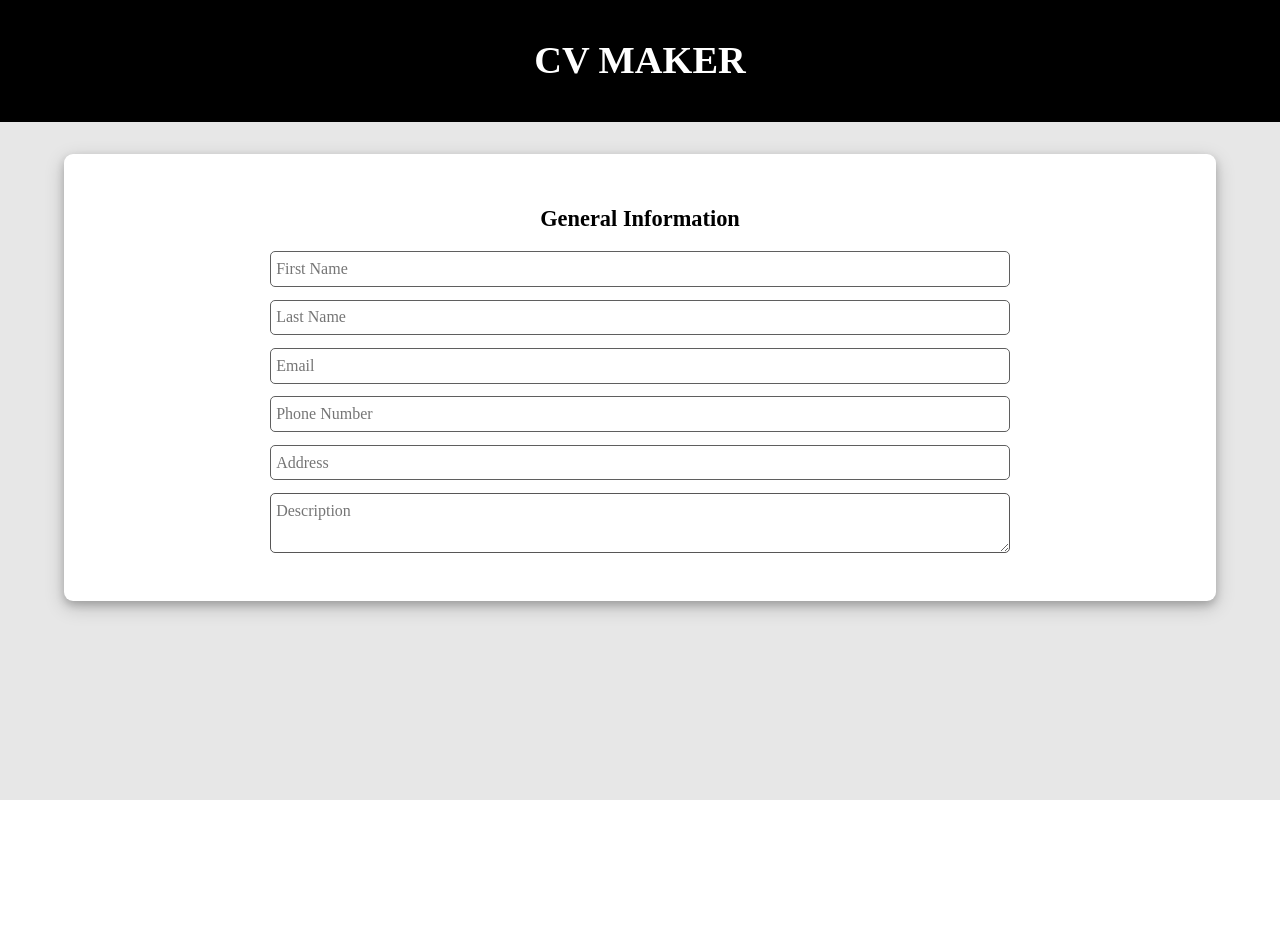
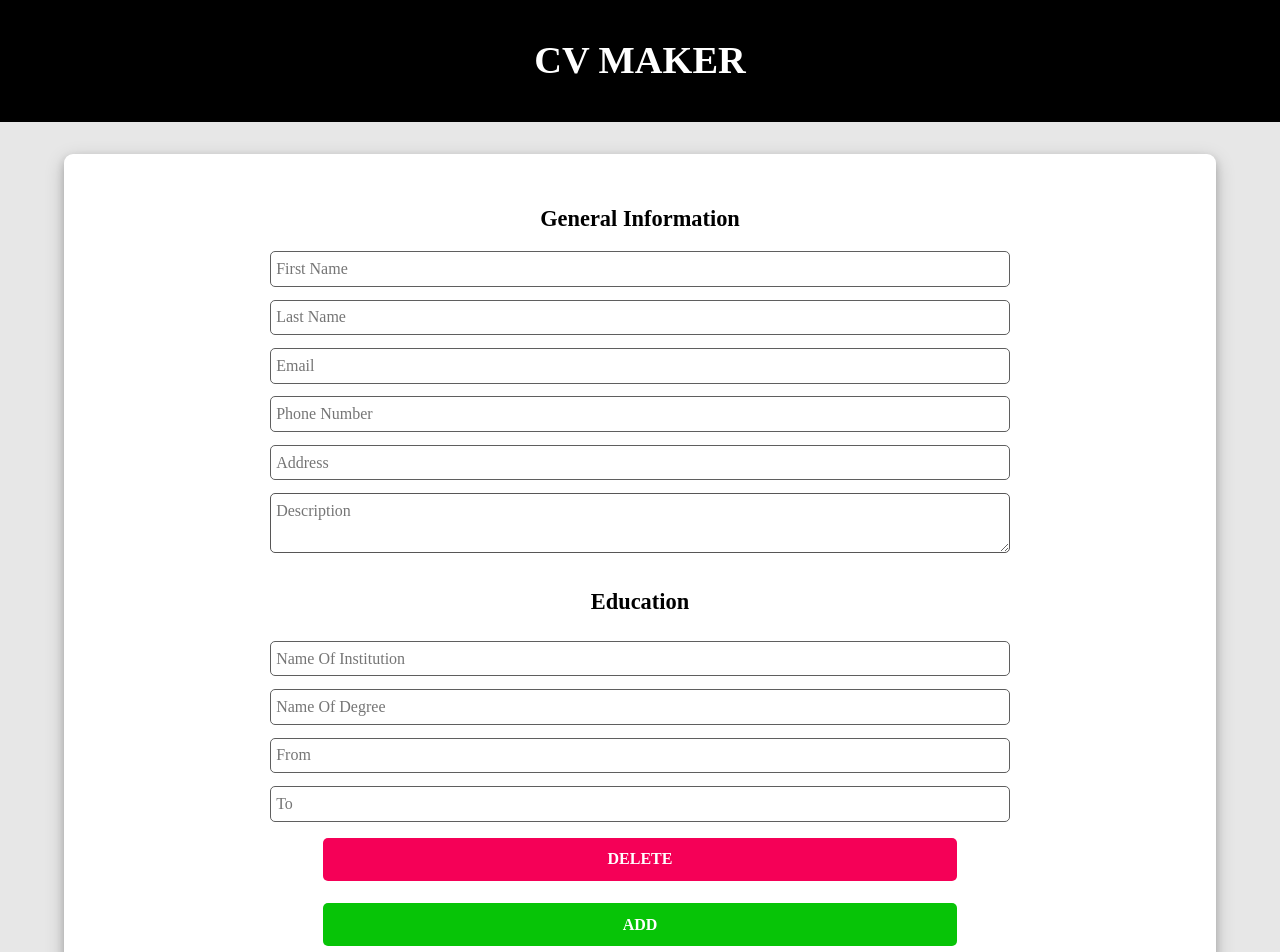
Before and after one commit to aelmi03/cv-app, a React (Create React App) app: page / in a window 1280 px wide. Shown: the top 952 px of the page. Before the commit the page ends 800 px from the top, so only its background shows below. Built offline with nearby package versions, Linux system fonts and the light colour scheme.

Commit message:
Added a EducationalInfo component which has EducationalForm components inside of it, I haven't added props or state related to the Educational component yet, but both components are styled

```diff
--- a/src/App.js
+++ b/src/App.js
@@ -1,6 +1,7 @@
 import React, { Component } from "react";
 import Header from "./components/Header/Header";
 import GeneralInfo from "./components/GeneralInfo/GeneralInfo";
+import EducationalInfo from "./components/EducationalInfo/EducationalInfo.js";
 import "./styles/App.css";
 
 class App extends Component {
@@ -36,6 +37,7 @@ class App extends Component {
             generalInfo={this.state.generalInfo}
             updateGeneralInfo={this.updateGeneralInfo}
           />
+          <EducationalInfo />
         </div>
       </div>
     );
--- /dev/null
+++ b/src/components/EducationalForm/EducationalForm.js
@@ -0,0 +1,36 @@
+import React, { Component } from "react";
+import EducationalFormCSS from "./EducationalForm.module.css";
+
+class EducationalForm extends Component {
+  render() {
+    return (
+      <div className={EducationalFormCSS.container}>
+        <form className={EducationalFormCSS.form}>
+          <input
+            type="text"
+            className={EducationalFormCSS.input}
+            placeholder="Name Of Institution"
+          />
+          <input
+            type="text"
+            className={EducationalFormCSS.input}
+            placeholder="Name Of Degree"
+          />
+          <input
+            type="text"
+            className={EducationalFormCSS.input}
+            placeholder="From"
+          />
+          <input
+            type="text"
+            className={EducationalFormCSS.input}
+            placeholder="To"
+          />
+        </form>
+        <button className="delete-button">DELETE</button>
+      </div>
+    );
+  }
+}
+
+export default EducationalForm;
--- /dev/null
+++ b/src/components/EducationalForm/EducationalForm.module.css
@@ -0,0 +1,25 @@
+.container {
+  display: flex;
+  flex-flow: column nowrap;
+  align-items: center;
+  justify-content: center;
+  width: 100%;
+  gap: 1rem;
+}
+
+.form {
+  display: flex;
+  flex-flow: column nowrap;
+  justify-content: center;
+  align-items: center;
+  gap: 0.8rem;
+  width: 100%;
+}
+
+.input {
+  border-radius: 5px;
+  padding: 0.3rem;
+  width: 70%;
+  min-width: 18rem;
+  border: 1px solid rgb(95, 95, 95);
+}
--- /dev/null
+++ b/src/components/EducationalInfo/EducationalInfo.js
@@ -0,0 +1,20 @@
+import React, { Component } from "react";
+import EducationalInfoCSS from "./EducationalInfo.module.css";
+import EducationalForm from "../EducationalForm/EducationalForm";
+
+class EducationalInfo extends Component {
+  constructor(props) {
+    super(props);
+  }
+  render() {
+    return (
+      <div className={EducationalInfoCSS.container}>
+        <h1 className={EducationalInfoCSS.heading}>Education</h1>
+        <EducationalForm />
+        <button class="add-button">ADD</button>
+      </div>
+    );
+  }
+}
+
+export default EducationalInfo;
--- /dev/null
+++ b/src/components/EducationalInfo/EducationalInfo.module.css
@@ -0,0 +1,13 @@
+.container {
+  display: flex;
+  flex-flow: column nowrap;
+  text-align: center;
+  justify-content: center;
+  align-items: center;
+  gap: 1.4rem;
+}
+
+.heading {
+  font-size: 1.4rem;
+  font-weight: bold;
+}
--- a/src/components/GeneralInfo/GeneralInfo.module.css
+++ b/src/components/GeneralInfo/GeneralInfo.module.css
@@ -16,18 +16,22 @@
   display: flex;
   flex-flow: column nowrap;
   gap: 0.8rem;
-  width: 70%;
-  min-width: 15rem;
+  align-items: center;
+  width: 100%;
 }
 
 .input {
   border-radius: 5px;
   padding: 0.3rem;
+  width: 70%;
   border: 1px solid rgb(95, 95, 95);
+  min-width: 18rem;
 }
 
 .textarea {
   padding: 0.3rem;
   border: 1px solid rgb(87, 86, 86);
   border-radius: 5px;
+  min-width: 18rem;
+  width: 70%;
 }
--- a/src/styles/App.css
+++ b/src/styles/App.css
@@ -18,3 +18,22 @@
   border-radius: 9px;
   box-shadow: 0 4px 8px 0 rgba(0, 0, 0, 0.2), 0 6px 20px 0 rgba(0, 0, 0, 0.19);
 }
+
+.delete-button,
+.add-button {
+  background-color: #f50057;
+  color: white;
+  padding: 0.6rem 0.9rem;
+  border-radius: 5px;
+  border: none;
+  min-width: 13rem;
+  width: 60%;
+  font-weight: bold;
+}
+
+.delete-button {
+  background-color: #f50057;
+}
+.add-button {
+  background-color: rgb(7, 196, 7);
+}
```
